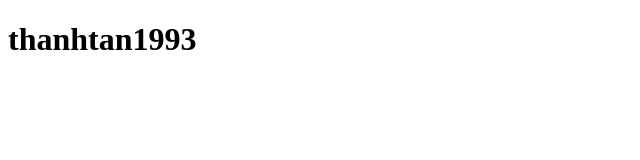
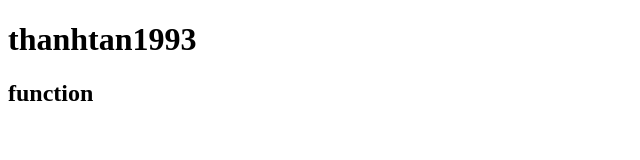
Before and after one commit to KisDoan/gitDemo_DThanhTan, a plain HTML site: page index.html in a window 1280 px wide. Shown: the whole page, without its empty margins (0-640 px from the left). Drawn offline with Linux system fonts and the light colour scheme.

Commit message:
funion 2

```diff
--- a/index.html
+++ b/index.html
@@ -8,6 +8,7 @@
 </head>
 <body>
     <h1>thanhtan1993</h1>
+    <h2>function</h2>
 
 </body>
 </html>
```
Also changed, not shown: 1 other file.
